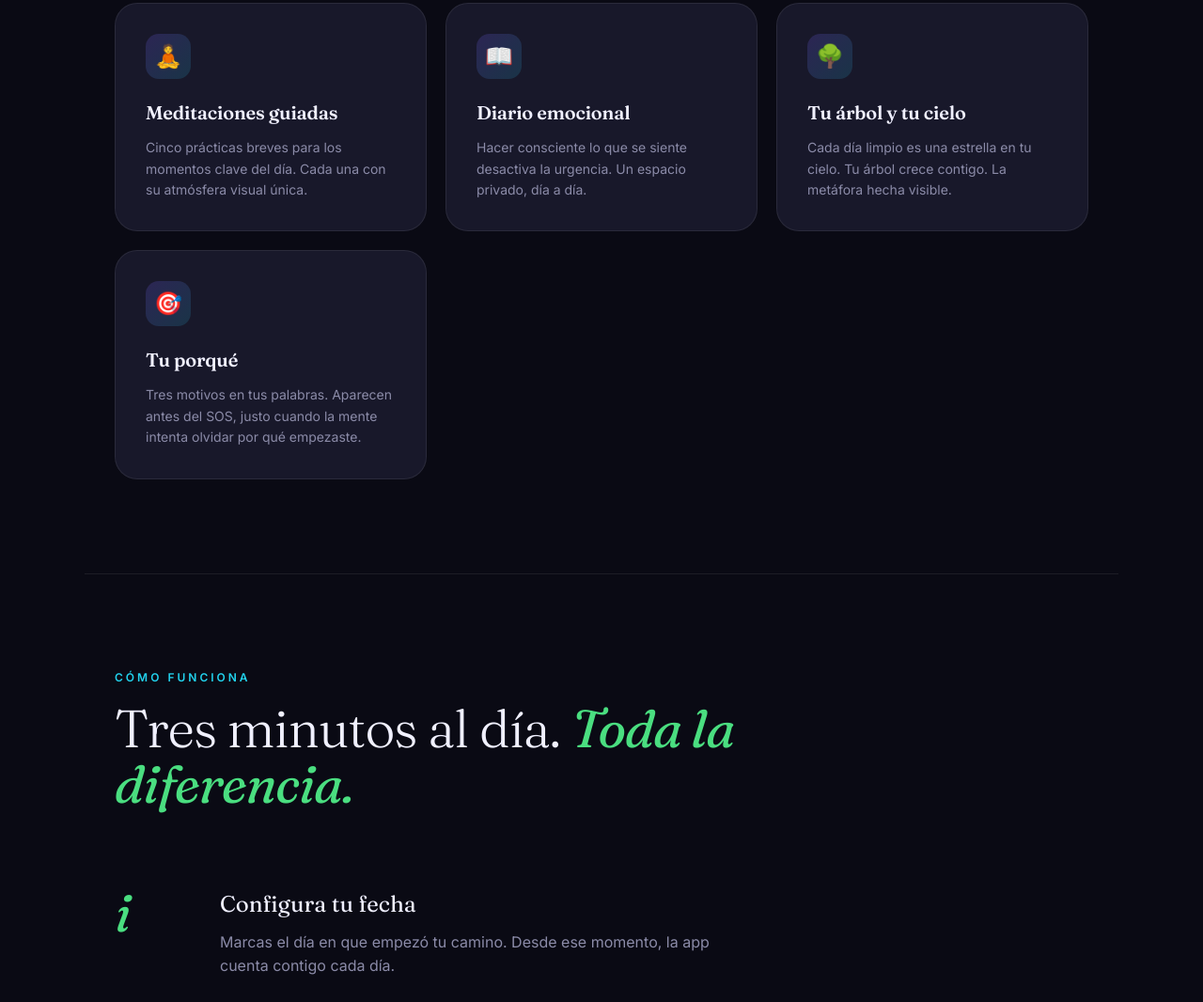
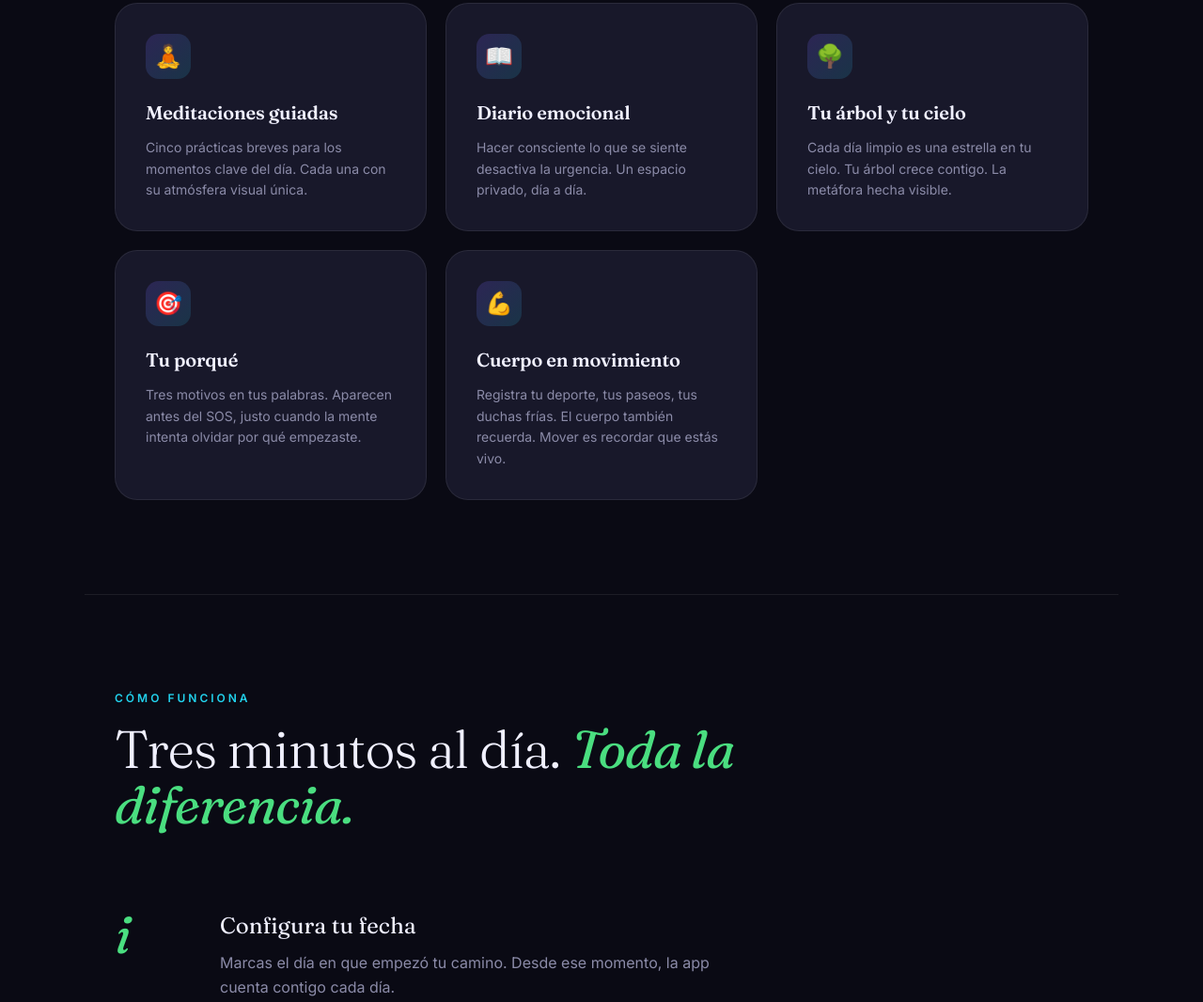
Before and after one commit to JoseOjea85/craving-health-landing, a plain HTML site: page index.html in a window 1280 px wide. Shown: the part 2253-3319 px from the top of the page at 94% size. Drawn offline with Linux system fonts and the light colour scheme.

Commit message:
Add body in motion feature to landing

```diff
--- a/index.html
+++ b/index.html
@@ -644,6 +644,17 @@
           <span data-en>Three reasons in your own words. They appear before SOS, right when the mind tries to forget why you started.</span>
         </p>
       </div>
+      <div class="feature">
+        <div class="feature-icon">💪</div>
+        <h3>
+          <span data-es>Cuerpo en movimiento</span>
+          <span data-en>Body in motion</span>
+        </h3>
+        <p>
+          <span data-es>Registra tu deporte, tus paseos, tus duchas frías. El cuerpo también recuerda. Mover es recordar que estás vivo.</span>
+          <span data-en>Track your training, your walks, your cold showers. The body remembers too. Moving is remembering you are alive.</span>
+        </p>
+      </div>
     </div>
   </section>
 
```
